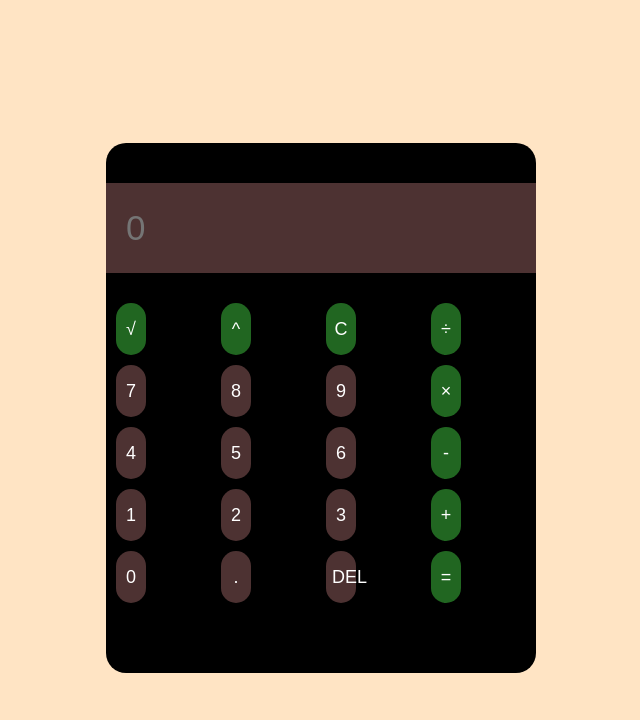
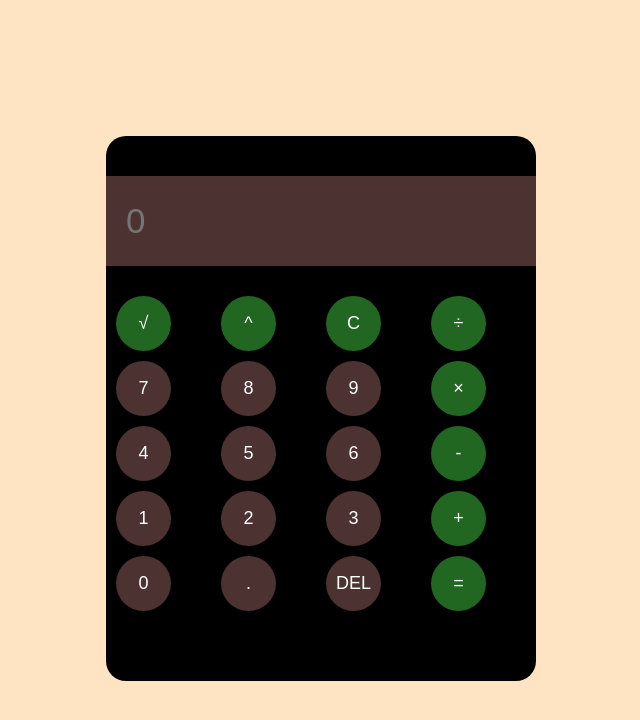
Before and after one commit to fahim6855/Calculator, a plain HTML site: page index.html in a window 1280 px wide. Shown: the whole page, without its empty margins (319-959 px from the left). Drawn offline with Linux system fonts and the light colour scheme.

Commit message:
Update style.css

```diff
--- a/style.css
+++ b/style.css
@@ -34,10 +34,10 @@ input{
 }
 
 button{
-    height: 52px;
+    height: 55px;
     border-radius: 50px;
     border: none;
-    width: 30px;
+    width: 55px;
     font-size: 18px;
     color: white;
     cursor: pointer;
```
